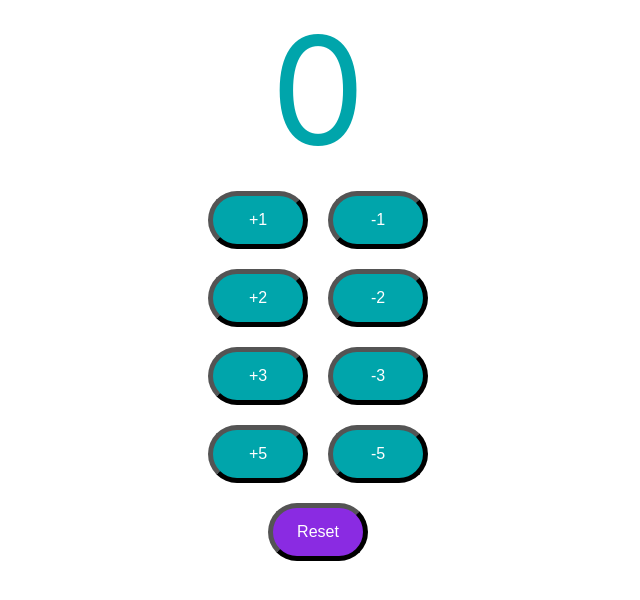
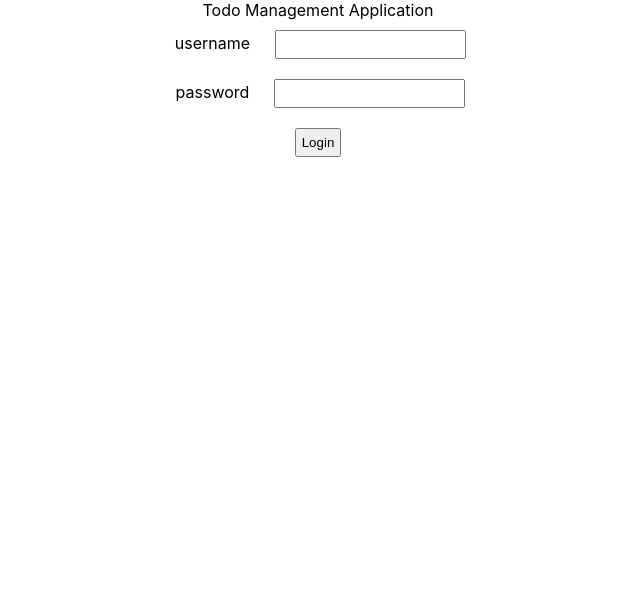
Before and after one commit to sunbongE/TodoApp, a React (Create React App) app: page /login in a window 1280 px wide. Shown: the top 600 px of the page, without its empty margins (322-962 px from the left). Built offline with nearby package versions, Linux system fonts and the light colour scheme.

Commit message:
로그인 인증 실습

```diff
--- a/src/App.js
+++ b/src/App.js
@@ -1,11 +1,11 @@
 import './App.css';
-import Counter from './components/counter/Counter';
+import TodoApp from './components/todo/TodoApp';
 // import Practice from './components/learning-example/Practice';
 
 function App() {
   return (
     <div className='App'>
-      <Counter></Counter>
+      <TodoApp></TodoApp>
     </div>
 
   );
--- /dev/null
+++ b/src/components/todo/TodoApp.css
@@ -0,0 +1,4 @@
+label, input, button{
+    margin: 10px;
+    padding: 5px;
+}
--- /dev/null
+++ b/src/components/todo/TodoApp.jsx
@@ -0,0 +1,94 @@
+import { useState } from "react";
+import "./TodoApp.css";
+
+
+export default function TodoApp() {
+    return (
+        <div className="TodoApp">
+            Todo Management Application
+            <LoginComponent />
+            <WelcomeComponent/>
+        </div>
+    )
+}
+
+function LoginComponent() {
+    const [username, setUsername] = useState("");
+    const [password, setPassword] = useState("");
+
+    const [showSuccessMessage, setShowSuccessMessage] = useState(false);
+    const [showErrorMessage, setShowErrorMessage] = useState(false);
+
+    function handleUsername(e) {
+        setUsername(e.target.value);
+    }
+
+    function handlePassword(e) {
+        setPassword(e.target.value);
+    }
+
+    function handleSubmit() {
+        if (username == 'class' && password == '1234') {
+            // 인증 성공 메시지
+            setShowSuccessMessage(true)
+            setShowErrorMessage(false)
+        } else {
+
+            setShowSuccessMessage(false)
+            setShowErrorMessage(true)
+        }
+
+    }
+
+    function SuccessMessageComponent() {
+        if (showSuccessMessage) {
+            return (
+                <div className="SuccessMessage">
+                    <h1>Authentication Success</h1>
+                </div>
+            )
+        }
+        return null;
+    }
+
+    function ErrorMessageComponent() {
+        if (showErrorMessage) {
+            return (
+                <div className="ErrorMessage">
+                    <h1>Authentication Error. Please check your credentials.</h1>
+                </div>
+            )
+        }
+        return null;
+    }
+
+    return (
+        <div className="Login">
+            <SuccessMessageComponent />
+            <ErrorMessageComponent />
+
+            <div className="LoginForm">
+                <div>
+                    <label htmlFor="username">username</label>
+                    <input type="text" name="username" value={username} onChange={handleUsername}/>
+                </div>
+                <div>
+                    <label htmlFor="password">password</label>
+                    <input type="password" name="password" value={password} onChange={handlePassword}/>
+                </div>
+                <button type="button" name="login" onClick={handleSubmit}>Login</button>
+            </div>
+
+        </div>
+    )
+}
+
+
+function WelcomeComponent() {
+    return (
+        <div className="">
+
+
+        </div>
+    )
+}
```
